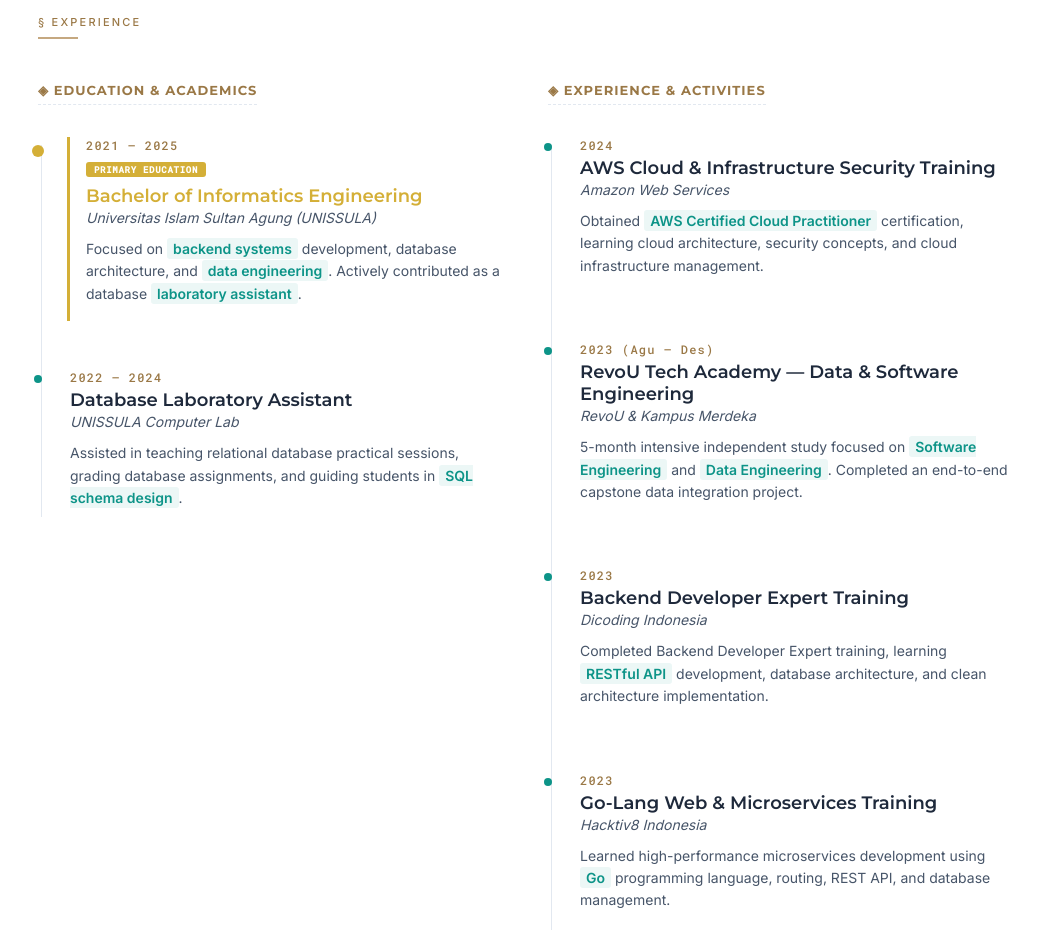
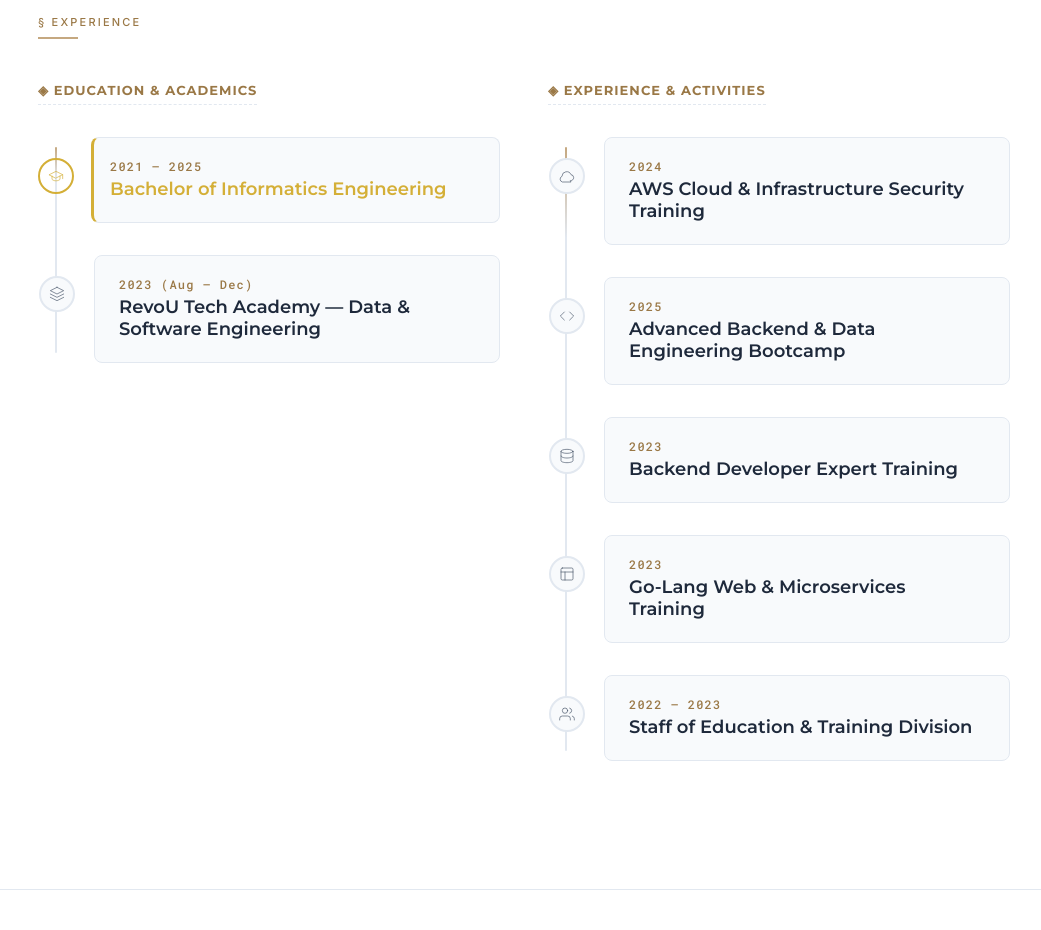
Before and after one commit to vn002-tech/Vn, a website built with Vite: page index.html in a window 1280 px wide. Shown: the part 1940-2870 px from the top of the page, without its empty margins (116-1157 px from the left). Built offline with nearby package versions, Linux system fonts and the light colour scheme.

Commit message:
update sidebarr card

```diff
--- a/index.html
+++ b/index.html
@@ -147,22 +147,34 @@
               <div class="timeline-line"></div>
 
               <!-- Entry 1: Bachelor of Informatics Engineering (2021 - 2025) - PRIMARY EDUCATION -->
-              <div class="timeline-item featured-timeline-item">
-                <span class="timeline-dot featured-dot"></span>
+              <div class="timeline-item featured-timeline-item reveal" style="transition-delay: 0.1s">
+                <span class="timeline-dot featured-dot">
+                  <svg xmlns="http://www.w3.org/2000/svg" viewBox="0 0 24 24" fill="none" stroke="currentColor" stroke-linecap="round" stroke-linejoin="round"><path d="M22 10v6M2 10l10-5 10 5-10 5z"/><path d="M6 12v5c3 3 9 3 12 0v-5"/></svg>
+                </span>
                 <span class="timeline-date">2021 — 2025</span>
+                <h3 class="timeline-title" style="color: var(--color-accent-deep);">Bachelor of Informatics Engineering</h3>
+                <div class="timeline-content-expandable">
+                  <div class="timeline-content-inner">
                     <span class="education-badge">Primary Education</span>
-                <h3 class="timeline-title" style="color: var(--color-accent-deep);">Bachelor of Informatics Engineering</h3>
                     <span class="timeline-institution">Universitas Islam Sultan Agung (UNISSULA)</span>
-                <p class="timeline-desc">Focused on <span class="highlight">backend systems</span> development, database architecture, and <span class="highlight">data engineering</span>. Actively contributed as a database <span class="highlight">laboratory assistant</span>.</p>
+                    <p class="timeline-desc">Focused on <span class="highlight">backend systems</span> development, database architecture, and <span class="highlight">data engineering</span>.</p>
+                  </div>
+                </div>
               </div>
 
-              <!-- Entry 2: Database Laboratory Assistant -->
-              <div class="timeline-item">
-                <span class="timeline-dot"></span>
-                <span class="timeline-date">2022 — 2024</span>
-                <h3 class="timeline-title">Database Laboratory Assistant</h3>
-                <span class="timeline-institution">UNISSULA Computer Lab</span>
-                <p class="timeline-desc">Assisted in teaching relational database practical sessions, grading database assignments, and guiding students in <span class="highlight">SQL schema design</span>.</p>
+              <!-- Entry 2: RevoU Tech Academy -->
+              <div class="timeline-item reveal" style="transition-delay: 0.3s">
+                <span class="timeline-dot">
+                  <svg xmlns="http://www.w3.org/2000/svg" viewBox="0 0 24 24" fill="none" stroke="currentColor" stroke-linecap="round" stroke-linejoin="round"><path d="M12 2L2 7l10 5 10-5-10-5zM2 17l10 5 10-5M2 12l10 5 10-5"/></svg>
+                </span>
+                <span class="timeline-date">2023 (Aug — Dec)</span>
+                <h3 class="timeline-title">RevoU Tech Academy — Data & Software Engineering</h3>
+                <div class="timeline-content-expandable">
+                  <div class="timeline-content-inner">
+                    <span class="timeline-institution">RevoU MSIB</span>
+                    <p class="timeline-desc">5-month intensive independent study focused on <span class="highlight">Software Engineering</span> and <span class="highlight">Data Engineering</span>. Completed an end-to-end capstone data integration project.</p>
+                  </div>
+                </div>
               </div>
 
             </div>
@@ -175,48 +187,78 @@
               <div class="timeline-line"></div>
 
               <!-- Entry 1: AWS Cloud & Infrastructure Training -->
-              <div class="timeline-item">
-                <span class="timeline-dot"></span>
+              <div class="timeline-item reveal" style="transition-delay: 0.2s">
+                <span class="timeline-dot">
+                  <svg xmlns="http://www.w3.org/2000/svg" viewBox="0 0 24 24" fill="none" stroke="currentColor" stroke-linecap="round" stroke-linejoin="round"><path d="M17.5 19c2.5 0 4.5-2 4.5-4.5a4.5 4.5 0 0 0-4-4.5 7 7 0 0 0-13.5 2.5 4.5 4.5 0 0 0 .5 8.5h12.5z"/></svg>
+                </span>
                 <span class="timeline-date">2024</span>
                 <h3 class="timeline-title">AWS Cloud & Infrastructure Security Training</h3>
+                <div class="timeline-content-expandable">
+                  <div class="timeline-content-inner">
                     <span class="timeline-institution">Amazon Web Services</span>
                     <p class="timeline-desc">Obtained <span class="highlight">AWS Certified Cloud Practitioner</span> certification, learning cloud architecture, security concepts, and cloud infrastructure management.</p>
                   </div>
+                </div>
+              </div>
 
-              <!-- Entry 2: RevoU Tech Academy -->
-              <div class="timeline-item">
-                <span class="timeline-dot"></span>
-                <span class="timeline-date">2023 (Agu — Des)</span>
-                <h3 class="timeline-title">RevoU Tech Academy — Data & Software Engineering</h3>
-                <span class="timeline-institution">RevoU & Kampus Merdeka</span>
-                <p class="timeline-desc">5-month intensive independent study focused on <span class="highlight">Software Engineering</span> and <span class="highlight">Data Engineering</span>. Completed an end-to-end capstone data integration project.</p>
+              <!-- Entry 2: Advanced Backend Bootcamp -->
+              <div class="timeline-item reveal" style="transition-delay: 0.4s">
+                <span class="timeline-dot">
+                  <svg xmlns="http://www.w3.org/2000/svg" viewBox="0 0 24 24" fill="none" stroke="currentColor" stroke-linecap="round" stroke-linejoin="round"><polyline points="16 18 22 12 16 6"/><polyline points="8 6 2 12 8 18"/></svg>
+                </span>
+                <span class="timeline-date">2025</span>
+                <h3 class="timeline-title">Advanced Backend & Data Engineering Bootcamp</h3>
+                <div class="timeline-content-expandable">
+                  <div class="timeline-content-inner">
+                    <span class="timeline-institution">Intensive Tech Academy</span>
+                    <p class="timeline-desc">Comprehensive training covering modern <span class="highlight">Backend Architecture</span>, cloud microservices, and <span class="highlight">Data Engineering</span> workflows.</p>
+                  </div>
+                </div>
               </div>
 
               <!-- Entry 3: Backend Developer Expert Training -->
-              <div class="timeline-item">
-                <span class="timeline-dot"></span>
+              <div class="timeline-item reveal" style="transition-delay: 0.6s">
+                <span class="timeline-dot">
+                  <svg xmlns="http://www.w3.org/2000/svg" viewBox="0 0 24 24" fill="none" stroke="currentColor" stroke-linecap="round" stroke-linejoin="round"><ellipse cx="12" cy="5" rx="9" ry="3"/><path d="M21 12c0 1.66-4 3-9 3s-9-1.34-9-3"/><path d="M3 5v14c0 1.66 4 3 9 3s9-1.34 9-3V5"/></svg>
+                </span>
                 <span class="timeline-date">2023</span>
                 <h3 class="timeline-title">Backend Developer Expert Training</h3>
+                <div class="timeline-content-expandable">
+                  <div class="timeline-content-inner">
                     <span class="timeline-institution">Dicoding Indonesia</span>
                     <p class="timeline-desc">Completed Backend Developer Expert training, learning <span class="highlight">RESTful API</span> development, database architecture, and clean architecture implementation.</p>
                   </div>
+                </div>
+              </div>
 
               <!-- Entry 4: Go-Lang Web & Microservices Training -->
-              <div class="timeline-item">
-                <span class="timeline-dot"></span>
+              <div class="timeline-item reveal" style="transition-delay: 0.8s">
+                <span class="timeline-dot">
+                  <svg xmlns="http://www.w3.org/2000/svg" viewBox="0 0 24 24" fill="none" stroke="currentColor" stroke-linecap="round" stroke-linejoin="round"><rect x="3" y="3" width="18" height="18" rx="2" ry="2"/><line x1="3" y1="9" x2="21" y2="9"/><line x1="9" y1="21" x2="9" y2="9"/></svg>
+                </span>
                 <span class="timeline-date">2023</span>
                 <h3 class="timeline-title">Go-Lang Web & Microservices Training</h3>
+                <div class="timeline-content-expandable">
+                  <div class="timeline-content-inner">
                     <span class="timeline-institution">Hacktiv8 Indonesia</span>
                     <p class="timeline-desc">Learned high-performance microservices development using <span class="highlight">Go</span> programming language, routing, REST API, and database management.</p>
                   </div>
+                </div>
+              </div>
 
               <!-- Entry 5: Staff of Education & Training Division, UKM JQH UNISSULA -->
-              <div class="timeline-item">
-                <span class="timeline-dot"></span>
+              <div class="timeline-item reveal" style="transition-delay: 1.0s">
+                <span class="timeline-dot">
+                  <svg xmlns="http://www.w3.org/2000/svg" viewBox="0 0 24 24" fill="none" stroke="currentColor" stroke-linecap="round" stroke-linejoin="round"><path d="M17 21v-2a4 4 0 0 0-4-4H5a4 4 0 0 0-4 4v2"/><circle cx="9" cy="7" r="4"/><path d="M23 21v-2a4 4 0 0 0-3-3.87"/><path d="M16 3.13a4 4 0 0 1 0 7.75"/></svg>
+                </span>
                 <span class="timeline-date">2022 — 2023</span>
                 <h3 class="timeline-title">Staff of Education & Training Division</h3>
+                <div class="timeline-content-expandable">
+                  <div class="timeline-content-inner">
                     <span class="timeline-institution">UKM JQH UNISSULA</span>
-                <p class="timeline-desc">Actively designed educational/training programs and facilitated member talent development within the <span class="highlight">Jam'iyyah Qurral Wal Huffadz</span> student organization.</p>
+                    <p class="timeline-desc">Coordinated educational programs, training, and skill development activities for university students.</p>
+                  </div>
+                </div>
               </div>
 
             </div>
--- a/style.css
+++ b/style.css
@@ -245,6 +245,31 @@ section[id] {
 .stagger-grid > .reveal:nth-child(3) { transition-delay: 250ms; }
 .stagger-grid > .reveal:nth-child(4) { transition-delay: 350ms; }
 
+/* Custom Reveal for Timeline */
+.timeline-item {
+  --reveal-x: 0px;
+  --reveal-y: 0px;
+  --hover-y: 0px;
+  --hover-scale: 1;
+  /* Hover overrides these via CSS vars */
+  transform: translate(var(--reveal-x), var(--reveal-y)) scale(var(--hover-scale)) !important;
+}
+
+.history-academic-col .timeline-item.reveal {
+  --reveal-x: -40px;
+  opacity: 0;
+}
+
+.history-certs-col .timeline-item.reveal {
+  --reveal-x: 40px;
+  opacity: 0;
+}
+
+.timeline-item.reveal.visible {
+  --reveal-x: 0px;
+  opacity: 1;
+}
+
 /* Section Lines Animation */
 .section-tag {
   font-family: var(--font-body);
@@ -1648,41 +1673,85 @@ body.dark-mode .skills-display-container.layout-bento .skills-cat-row:hover {
    ========================================================================== */
 .timeline-container {
   position: relative;
-  padding-left: 32px;
-  display: flex;
-  flex-direction: column;
-  gap: 3rem;
+  padding-left: 56px;
+  display: flex;
+  flex-direction: column;
+  gap: 2rem;
 }
 
 .timeline-line {
   position: absolute;
-  left: 3px;
-  top: 8px;
-  bottom: 8px;
-  width: 1px;
-  background-color: var(--color-rule);
+  left: 17px;
+  top: 10px;
+  bottom: 10px;
+  width: 2px;
+  background: linear-gradient(to bottom, var(--color-accent) 0%, var(--color-rule) 15%, var(--color-rule) 100%);
+  border-radius: 2px;
+  transform-origin: top;
+  animation: drawLine 1.5s ease-out forwards;
+}
+
+@keyframes drawLine {
+  from { transform: scaleY(0); }
+  to { transform: scaleY(1); }
 }
 
 .timeline-item {
   position: relative;
+  background-color: var(--color-surface);
+  border: 1px solid var(--color-rule);
+  padding: 1.25rem 1.5rem;
+  border-radius: 8px;
+  transition: transform 0.4s cubic-bezier(0.16, 1, 0.3, 1), box-shadow 0.4s ease, border-color 0.4s ease;
+  z-index: 2;
+}
+
+body.dark-mode .timeline-item {
+  background: rgba(30, 41, 59, 0.4);
+  backdrop-filter: blur(12px);
+  -webkit-backdrop-filter: blur(12px);
+  border: 1px solid rgba(255, 255, 255, 0.05);
+}
+
+.timeline-item:hover {
+  --hover-y: -6px;
+  border-color: var(--color-accent-2);
+  box-shadow: 0 10px 30px rgba(0, 0, 0, 0.1);
+}
+
+body.dark-mode .timeline-item:hover {
+  box-shadow: 0 10px 30px rgba(20, 184, 166, 0.15);
 }
 
 .timeline-dot {
   position: absolute;
-  left: -32px;
-  top: 6px;
-  transform: translateX(-50%);
-  width: 8px;
-  height: 8px;
-  background-color: var(--color-accent-2);
+  left: -56px;
+  top: 1.25rem;
+  width: 36px;
+  height: 36px;
+  background-color: var(--color-surface);
+  border: 2px solid var(--color-rule);
   border-radius: 50%;
-  z-index: 1;
-  transition: background-color 300ms ease, transform 300ms ease;
+  z-index: 3;
+  display: flex;
+  align-items: center;
+  justify-content: center;
+  transition: all 0.4s ease;
+  color: var(--color-ink-muted);
+}
+
+.timeline-dot svg {
+  width: 16px;
+  height: 16px;
+  transition: all 0.4s ease;
 }
 
 .timeline-item:hover .timeline-dot {
-  background-color: var(--color-accent-deep);
-  transform: translateX(-50%) scale(1.3);
+  border-color: var(--color-accent-2);
+  background-color: var(--color-surface);
+  color: var(--color-accent-2);
+  transform: scale(1.15);
+  box-shadow: 0 0 15px var(--color-accent-2-glow);
 }
 
 .timeline-date {
@@ -1718,7 +1787,26 @@ body.dark-mode .skills-display-container.layout-bento .skills-cat-row:hover {
   line-height: 1.6;
   color: var(--color-ink-muted);
   max-width: 720px;
-  margin-bottom: 1rem;
+  margin-bottom: 0;
+}
+
+/* Accordion Expansion Logic */
+.timeline-content-expandable {
+  display: grid;
+  grid-template-rows: 0fr;
+  transition: grid-template-rows 0.4s cubic-bezier(0.16, 1, 0.3, 1), opacity 0.3s ease, margin-top 0.4s ease;
+  opacity: 0;
+  margin-top: 0;
+}
+
+.timeline-content-inner {
+  overflow: hidden;
+}
+
+.timeline-item:hover .timeline-content-expandable {
+  grid-template-rows: 1fr;
+  opacity: 1;
+  margin-top: 12px;
 }
 
 /* Featured Timeline Item (Main Education Highlight) */
@@ -1729,11 +1817,12 @@ body.dark-mode .skills-display-container.layout-bento .skills-cat-row:hover {
 }
 
 .featured-dot {
-  background-color: var(--color-accent-deep) !important;
-  width: 12px !important;
-  height: 12px !important;
-  left: -32px !important;
-  transform: translateX(-50%) translateY(2px) !important;
+  background-color: rgba(var(--color-accent-deep-rgb), 0.1);
+  border-color: var(--color-accent-deep);
+  color: var(--color-accent-deep);
+}
+body.dark-mode .featured-dot {
+  background-color: rgba(197, 168, 128, 0.15); /* Fallback semi-transparent accent */
 }
 
 .education-badge {
```
Lines whose indentation alone changed are shown as unchanged.
